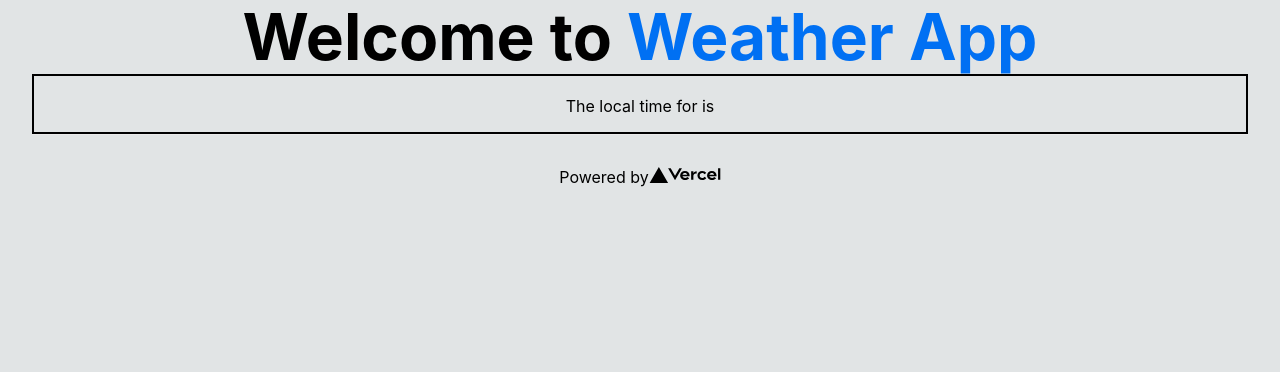
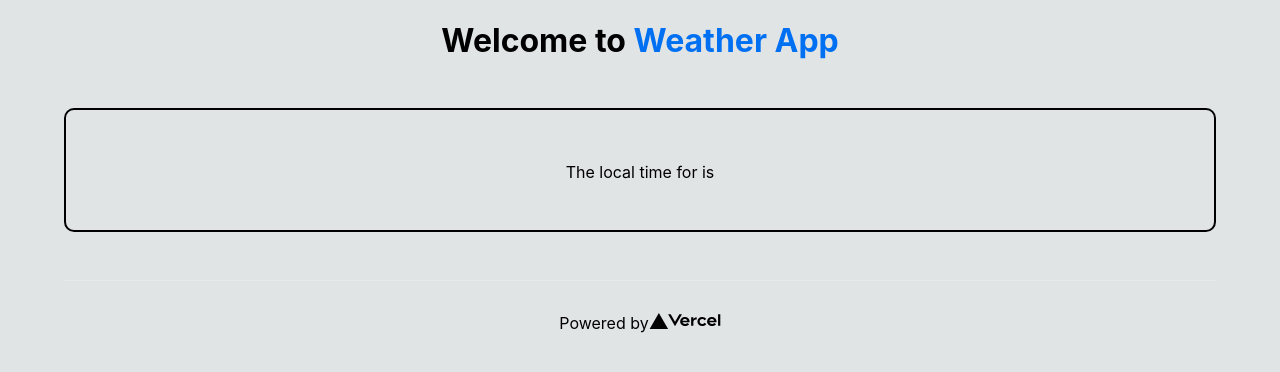
Before and after one commit to WesloTheWeb/weatherApp, a Next.js app: page / in a window 1280 px wide. Shown: the top 372 px of the page. Built offline with nearby package versions, Linux system fonts and the light colour scheme.

Commit message:
format styling

```diff
--- a/components/Footer/Footer.js
+++ b/components/Footer/Footer.js
@@ -5,16 +5,10 @@ import styles from './Footer.module.css';
 const Footer = (props) => {
     return (
         <footer className={styles.footer}>
-            <a
-                href="https://vercel.com?utm_source=create-next-app&utm_medium=default-template&utm_campaign=create-next-app"
-                target="_blank"
-                rel="noopener noreferrer"
-            >
-                Powered by{' '}
-                <span className={styles.logo}>
-                    <Image src="/vercel.svg" alt="Vercel Logo" width={72} height={16} />
-                </span>
-            </a>
+            Powered by{' '}
+            <span className={styles.logo}>
+                <Image src="/vercel.svg" alt="Vercel Logo" width={72} height={16} />
+            </span>
         </footer>
     );
 };
--- a/containers/ForeCast/ForeCast.module.css
+++ b/containers/ForeCast/ForeCast.module.css
@@ -1,4 +1,6 @@
 .forecastContainer {
     border: 2px solid #000;
-    margin: 0 auto;
+    margin: 3rem auto;
+    padding: 2rem;
+    border-radius: 10px;
 }
--- a/pages/index.js
+++ b/pages/index.js
@@ -1,20 +1,18 @@
 import Head from 'next/head';
 import Footer from '../components/Footer/Footer';
 import Forecast from '../containers/Forecast/ForeCast';
-import styles from '../styles/Home.module.css';
+import classes from '../styles/Home.module.css';
 
 export default function Home() {
   return (
-    <div className={styles.container}>
+    <div>
       <Head>
         <title>Weather Application</title>
         <meta name="description" content="Generated by create next app" />
         <link rel="icon" href="/favicon.ico" />
       </Head>
-      <main className={styles.main}>
-        <h1 className={styles.title}>
-          Welcome to <a href="https://nextjs.org">Weather App</a>
-        </h1>
+      <main>
+        <h1> Welcome to <span className="title">Weather App</span></h1>
       </main>
       <Forecast />
       <Footer />
--- a/styles/Home.module.css
+++ b/styles/Home.module.css
@@ -1,92 +1,3 @@
 .container {
   padding: 0 2rem;
 }
-
-
-
-.title a {
-  color: #0070f3;
-  text-decoration: none;
-}
-
-.title a:hover,
-.title a:focus,
-.title a:active {
-  text-decoration: underline;
-}
-
-.title {
-  margin: 0;
-  line-height: 1.15;
-  font-size: 4rem;
-}
-
-.title,
-.description {
-  text-align: center;
-}
-
-.description {
-  margin: 4rem 0;
-  line-height: 1.5;
-  font-size: 1.5rem;
-}
-
-.code {
-  background: #fafafa;
-  border-radius: 5px;
-  padding: 0.75rem;
-  font-size: 1.1rem;
-  font-family: Menlo, Monaco, Lucida Console, Liberation Mono, DejaVu Sans Mono,
-    Bitstream Vera Sans Mono, Courier New, monospace;
-}
-
-.grid {
-  display: flex;
-  align-items: center;
-  justify-content: center;
-  flex-wrap: wrap;
-  max-width: 800px;
-}
-
-.card {
-  margin: 1rem;
-  padding: 1.5rem;
-  text-align: left;
-  color: inherit;
-  text-decoration: none;
-  border: 1px solid #eaeaea;
-  border-radius: 10px;
-  transition: color 0.15s ease, border-color 0.15s ease;
-  max-width: 300px;
-}
-
-.card:hover,
-.card:focus,
-.card:active {
-  color: #0070f3;
-  border-color: #0070f3;
-}
-
-.card h2 {
-  margin: 0 0 1rem 0;
-  font-size: 1.5rem;
-}
-
-.card p {
-  margin: 0;
-  font-size: 1.25rem;
-  line-height: 1.5;
-}
-
-.logo {
-  height: 1em;
-  margin-left: 0.5rem;
-}
-
-@media (max-width: 600px) {
-  .grid {
-    width: 100%;
-    flex-direction: column;
-  }
-}
--- a/styles/globals.css
+++ b/styles/globals.css
@@ -2,7 +2,7 @@ html,
 body {
   background-color: #e1e4e5;
   padding: 0;
-  margin: 0;
+  margin: 0 2rem;
   font-family: -apple-system, BlinkMacSystemFont, Segoe UI, Roboto, Oxygen,
     Ubuntu, Cantarell, Fira Sans, Droid Sans, Helvetica Neue, sans-serif;
 }
@@ -15,3 +15,11 @@ a {
 * {
   box-sizing: border-box;
 }
+
+.title {
+  color: #0070f3;
+}
+
+h1 {
+  text-align: center;
+}
```
